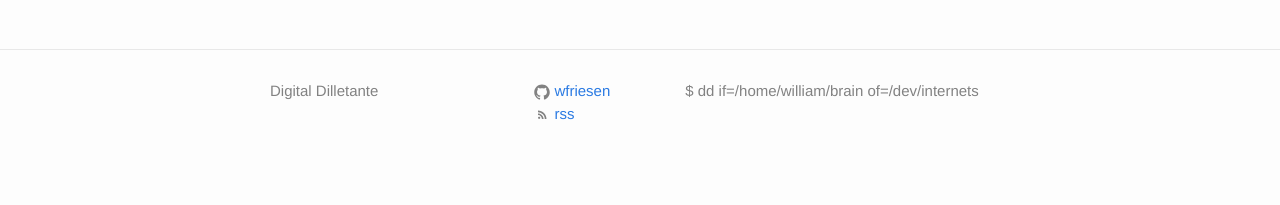
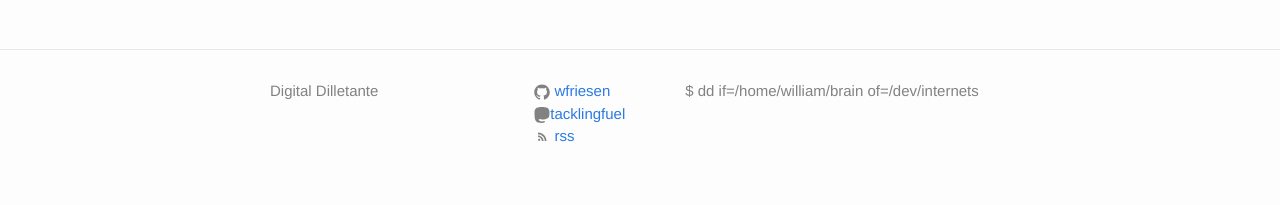
Before and after one commit to wfriesen/williamfriesen.com, a Jekyll site: the page built from index.html, in a window 1280 px wide. Shown: the part 2185-2390 px from the top of the page. Built offline with Jekyll 4.4.1, drawn with Linux system fonts in a browser that asks for light colours.

Commit message:
add mastodon link

```diff
--- a/_config.yml
+++ b/_config.yml
@@ -13,6 +13,8 @@ description: > # this means to ignore newlines until "baseurl:"
 baseurl: "" # the subpath of your site, e.g. /blog
 url: "https://williamfriesen.com" # the base hostname & protocol for your site
 github_username:  wfriesen
+mastodon_username: tacklingfuel
+mastodon_base_url: https://aus.social/
 future: true
 
 jekyll_analytics:
--- a/_includes/footer.html
+++ b/_includes/footer.html
@@ -25,6 +25,12 @@
           </li>
           {% endif %}
 
+          {% if site.mastodon_username %}
+          <li>
+            {% include icon-mastodon.html username=site.mastodon_username base_url=site.mastodon_base_url %}
+          </li>
+          {% endif %}
+
           <li>
             {% include icon-rss.html %}
           </li>
--- /dev/null
+++ b/_includes/icon-mastodon.html
@@ -0,0 +1 @@
+<a rel="me" href="{{ include.base_url }}@{{ include.username }}"><span class="icon icon--mastodon">{% include icon-mastodon.svg %}</span><span class="username">{{ include.username }}</span></a>
```
Also changed, not shown: _includes/icon-mastodon.svg (added).
